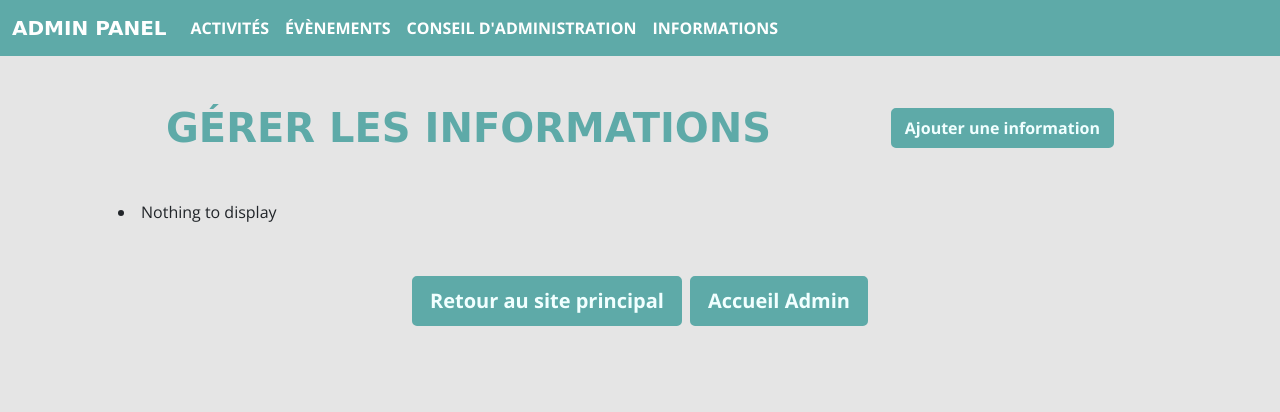
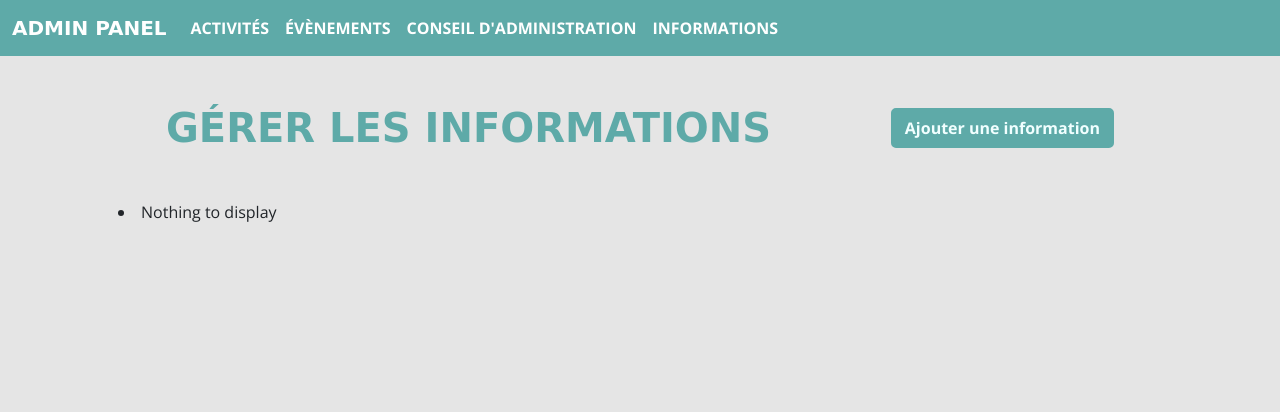
Before and after one commit to WildCodeSchool/orleans-php-202103-project-tempsloisirs, a PHP site: template src/View/Admin/Information/index.html.twig in a window 1280 px wide. Shown: the top 412 px of the page. Run offline with PHP 8.4, Linux system fonts and the light colour scheme; the template is opened without the code that fills it, so the values that code supplies are empty; some libraries are stand-ins or nearby versions; some web fonts are replaced.

Commit message:
delete footer

```diff
--- a/src/View/Admin/Information/index.html.twig
+++ b/src/View/Admin/Information/index.html.twig
@@ -59,9 +59,5 @@
 			<li>Nothing to display</li>
 		{% endfor %}
 
-		<footer class="admin-footer d-flex justify-content-center flex-md-row flex-column mt-lg-5 mt-3">
-			<a href="#" class="btn btn-primary btn-lg mx-1 my-1">Retour au site principal</a>
-			<a href="/Admin/home" class="btn btn-primary btn-lg mx-1 my-1">Accueil Admin</a>
-		</footer>
 	</main>
 {% endblock %}
```
